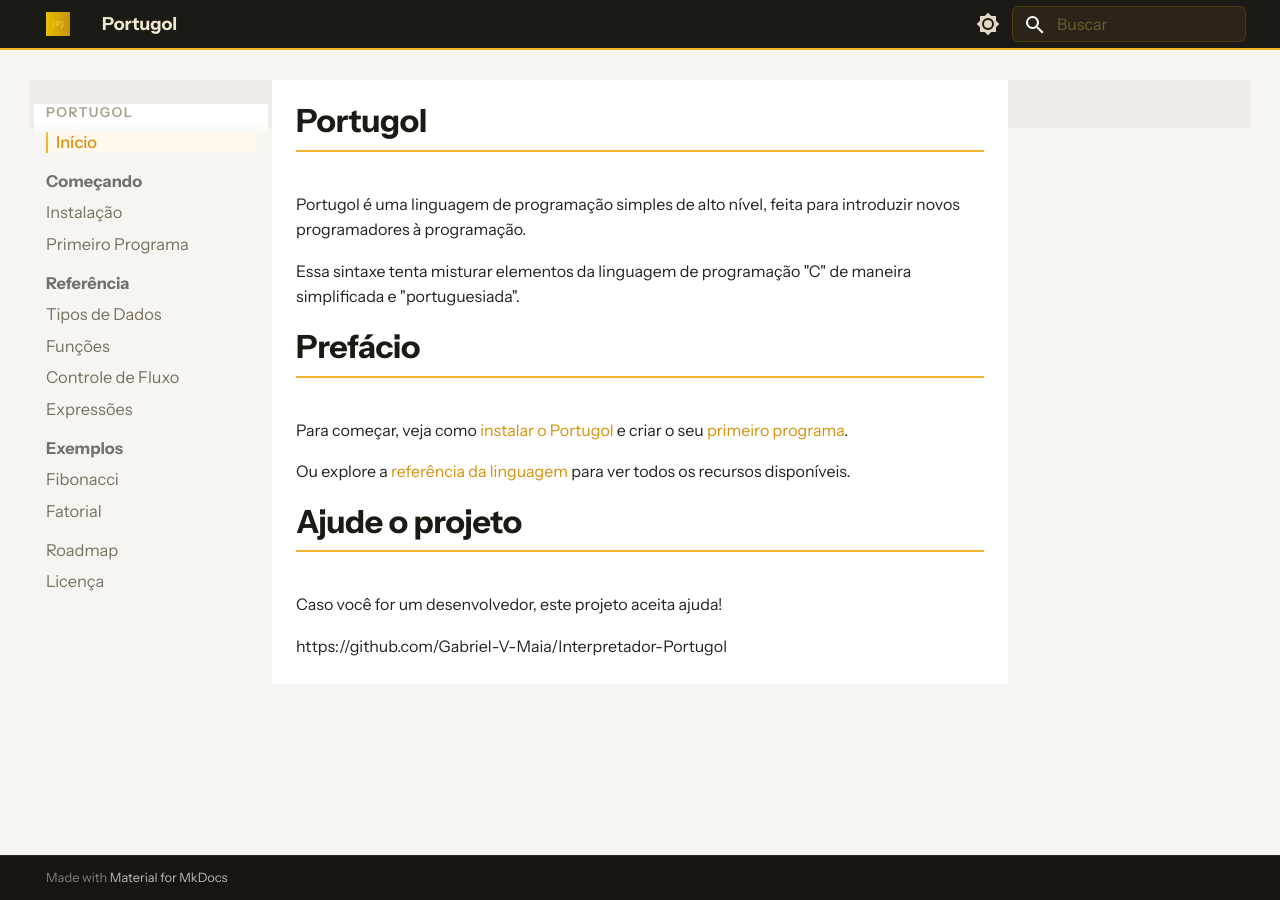
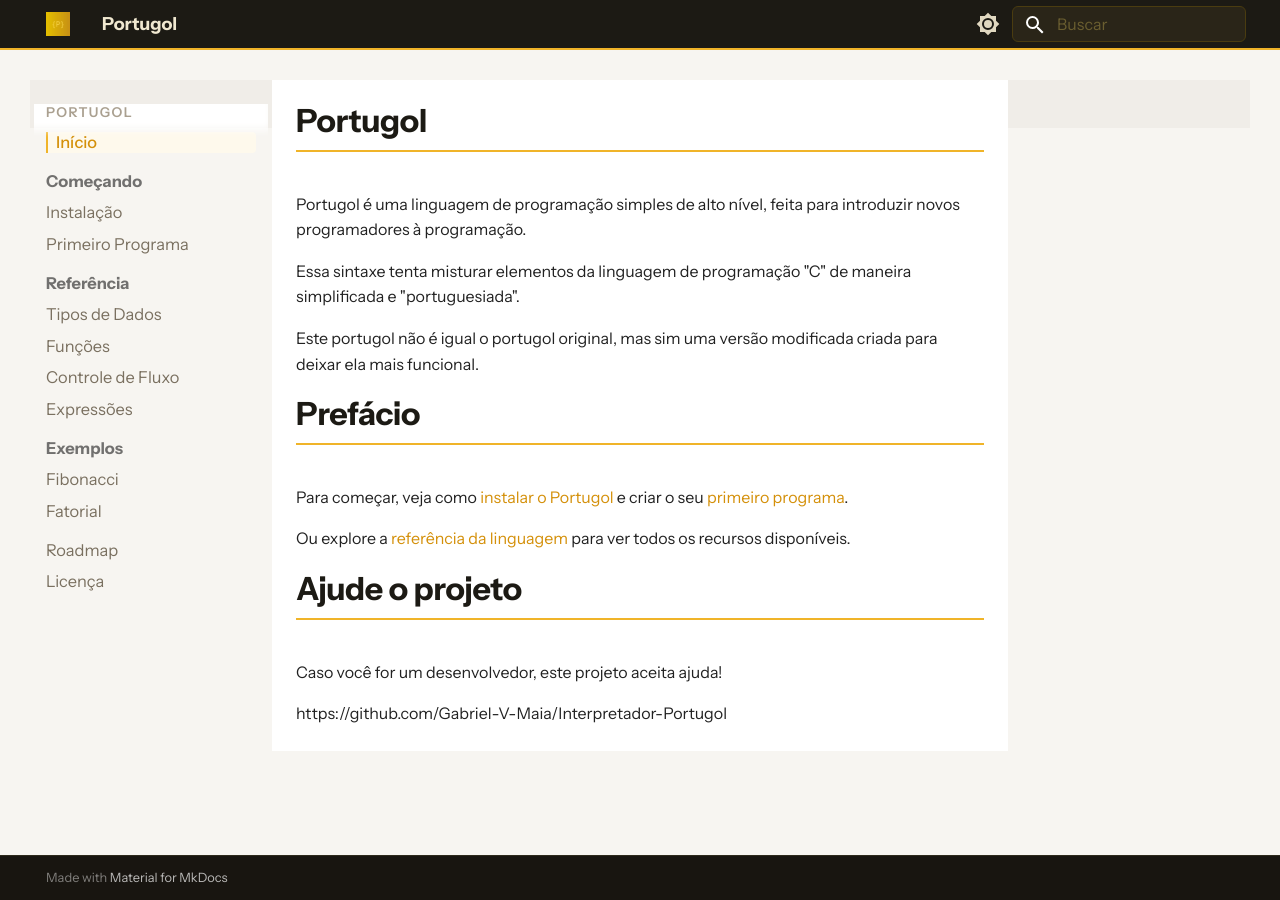
Before and after one commit to Gabriel-V-Maia/portugol-docs, an MkDocs documentation site: the page built from docs/index.md, in a window 1280 px wide. Built offline with MkDocs 1.6.1 and Material for MkDocs 9.7.7, drawn with Linux system fonts in a browser that asks for light colours.

Commit message:
improve main page with more details

```diff
--- a/docs/index.md
+++ b/docs/index.md
@@ -3,6 +3,8 @@
 Portugol é uma linguagem de programação simples de alto nível, feita para introduzir novos programadores à programação.
 
 Essa sintaxe tenta misturar elementos da linguagem de programação "C" de maneira simplificada e "portuguesiada".
+
+Este portugol não é igual o portugol original, mas sim uma versão modificada criada para deixar ela mais funcional.
 
 # Prefácio
 
```
